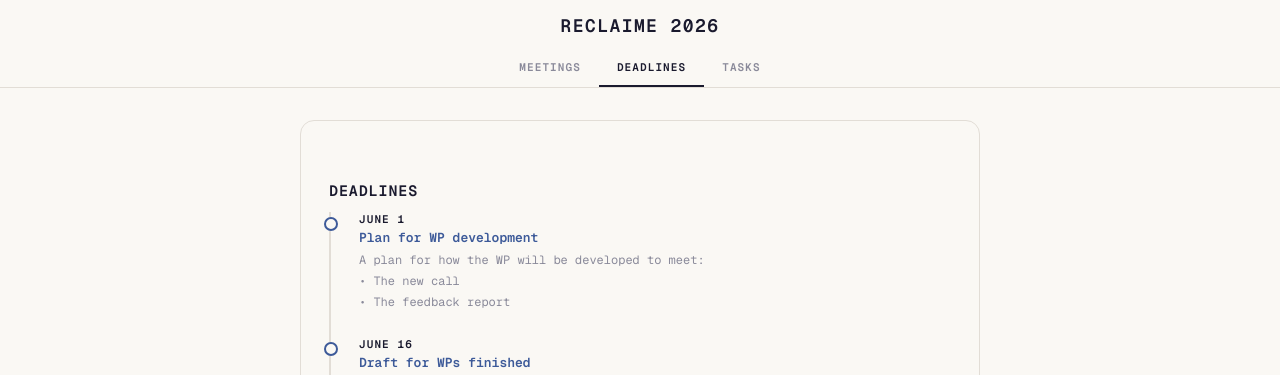
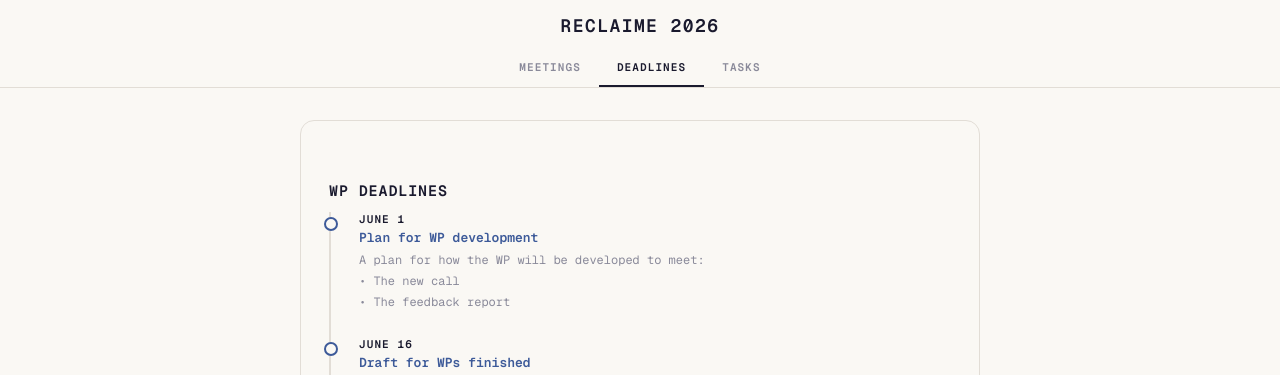
Before and after one commit to EirikSorbo/claime, a Jekyll site: the page built from meetings/index.md, in a window 1280 px wide. Shown: the top 375 px of the page. Built offline with Jekyll 4.4.1, drawn with Linux system fonts in a browser that asks for light colours.

```diff
--- a/meetings/index.md
+++ b/meetings/index.md
@@ -1,8 +1,8 @@
 ---
 layout: default
-title: deadlines
+title: WP deadlines
 ---
-## Deadlines
+## WP Deadlines
 <div class="tl-wrap">
 
   <div class="tl-item">
```
